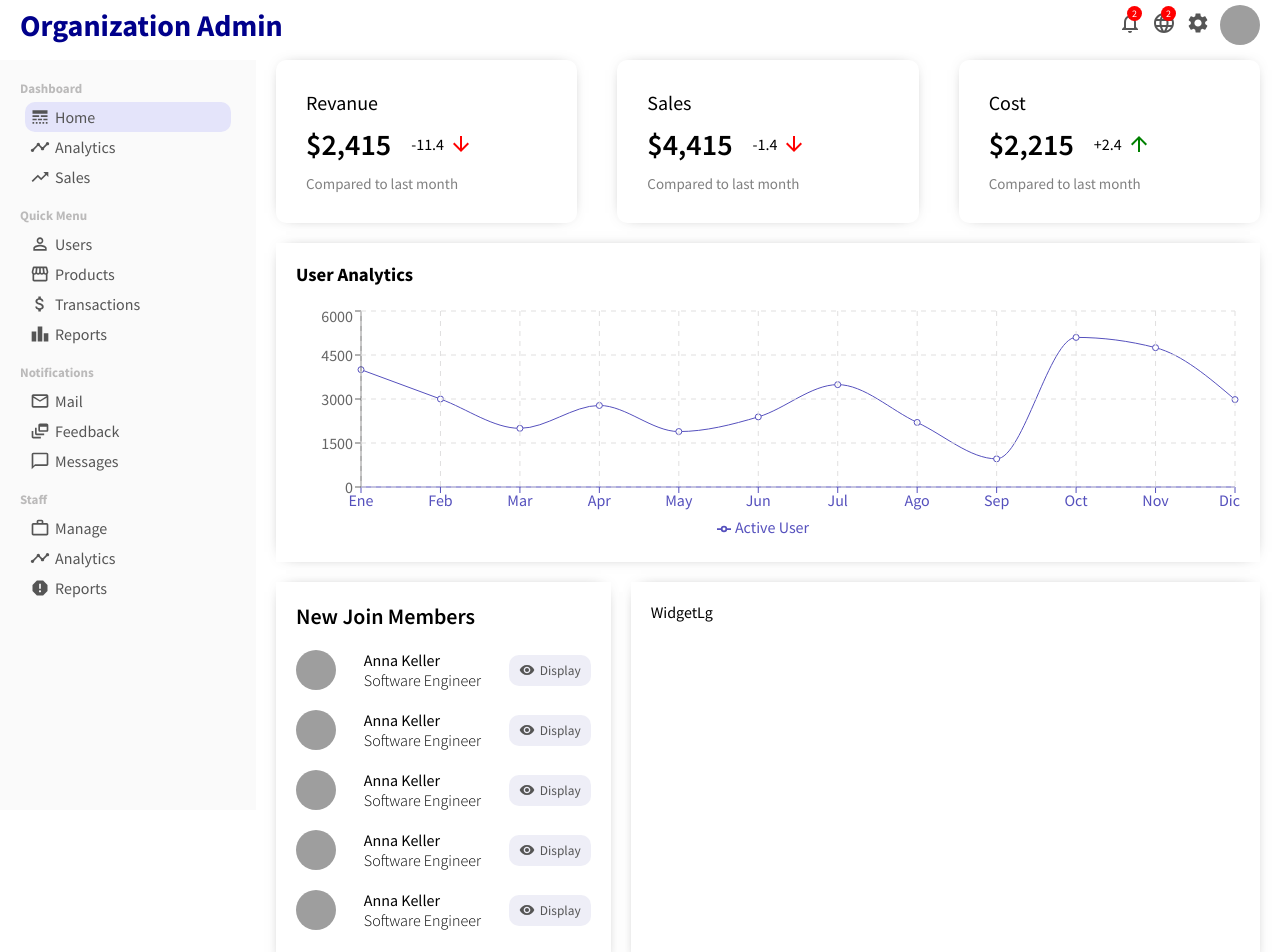
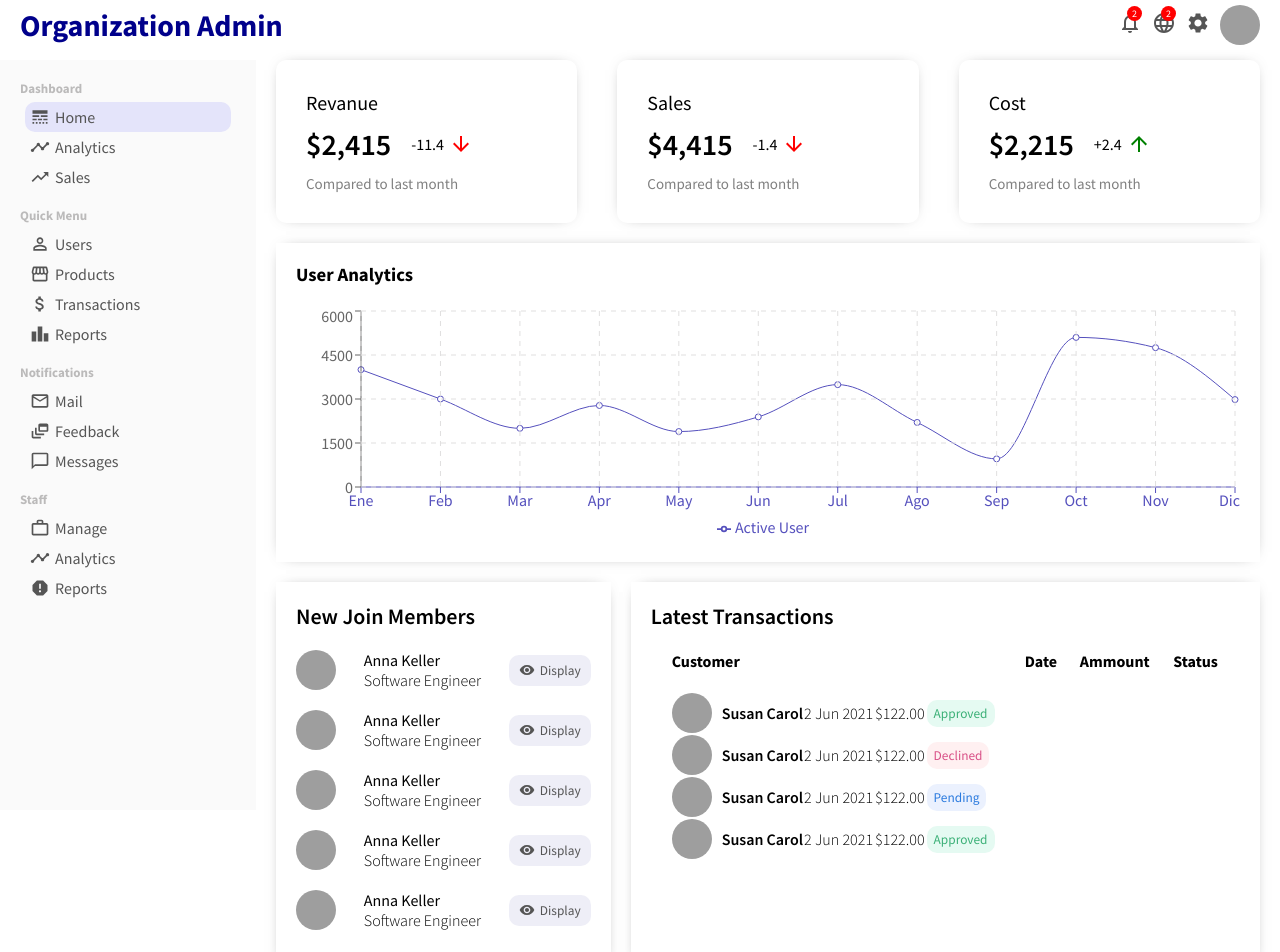
Before and after one commit to alejandropascuale/Organiation-Admin, a React (Create React App) app: page / in a window 1280 px wide. Shown: the top 952 px of the page. Built offline with nearby package versions, Linux system fonts and the light colour scheme; grey boxes are pictures that could not be loaded.

Commit message:
add sample data and format in widgetLg

```diff
--- a/src/components/widgetLg/WidgetLg.css
+++ b/src/components/widgetLg/WidgetLg.css
@@ -4,3 +4,46 @@
     box-shadow: 0px 0px 15px -10px rgb(0, 0, 0, 0.75);
     padding: 20px;
 }
+.widgetLgTitle {
+    font-size: 22px;
+    font-weight: 600;
+}
+.widgetLgTable {
+    width: 100%;
+    border-spacing: 20px;
+}
+.widgetLgTh {
+    text-align: left;
+}
+.widgetLgUser {
+    display: flex;
+    align-items: center;
+    font-weight: 600;
+}
+.widgetLgImg {
+    width: 40px;
+    height: 40px;
+    border-radius: 50%;
+    object-fit: cover;
+    margin-right: 10px;
+}
+.widgetLgDate, .widgetLgAmmount {
+    font-weight: 300;
+}
+.widgetLgButton {
+    padding: 5px 7px;
+    border: none;
+    border-radius: 10px;
+}
+.widgetLgButton.Approved {
+    background-color: #e5faf2;
+    color: #3bb077;
+}
+.widgetLgButton.Declined {
+    background-color: #fff0f1;
+    color: #d95087;
+}
+.widgetLgButton.Pending {
+    background-color: #ebf1fe;
+    color: #2a7ade;
+}
--- a/src/components/widgetLg/WidgetLg.jsx
+++ b/src/components/widgetLg/WidgetLg.jsx
@@ -1,9 +1,72 @@
 import './WidgetLg.css'
 
 export default function WidgetLg() {
+
+  const Button = ({ type }) => {
+    return <button className={`widgetLgButton ${type}`}>{type}</button>
+  }
+
   return (
     <div className='widgetLg'>
-      WidgetLg
+      <h3 className="widgetLgTitle">Latest Transactions</h3>
+      <table className="widgetLgTable">
+        <tr className="widgetLgTr">
+          <th className="widgetLgTh">Customer</th>
+          <th className="widgetLgTh">Date</th>
+          <th className="widgetLgTh">Ammount</th>
+          <th className="widgetLgTh">Status</th>
+        </tr>
+        <tr className="widgetLgTr">
+          <td className="widgetLgUser">
+            <img
+              src="https://cdn2.psychologytoday.com/assets/styles/manual_crop_1_91_1_1528x800/public/field_blog_entry_teaser_image/2018-04/shutterstockyulia_mayorova.jpg?itok=Kkr_Nqk5"
+              alt=""
+              className="widgetLgImg" />
+              <span className="widgetLgName">Susan Carol</span>
+              <td className="widgetLgDate">2 Jun 2021</td>
+              <td className="widgetLgAmmount">$122.00</td>
+              <td className="widgetLgStatus">
+                <Button type='Approved' />
+              </td>
+          </td>
+          <td className="widgetLgUser">
+            <img
+              src="https://cdn2.psychologytoday.com/assets/styles/manual_crop_1_91_1_1528x800/public/field_blog_entry_teaser_image/2018-04/shutterstockyulia_mayorova.jpg?itok=Kkr_Nqk5"
+              alt=""
+              className="widgetLgImg" />
+              <span className="widgetLgName">Susan Carol</span>
+              <td className="widgetLgDate">2 Jun 2021</td>
+              <td className="widgetLgAmmount">$122.00</td>
+              <td className="widgetLgStatus">
+                <Button type='Declined' />
+              </td>
+          </td>
+          <td className="widgetLgUser">
+            <img
+              src="https://cdn2.psychologytoday.com/assets/styles/manual_crop_1_91_1_1528x800/public/field_blog_entry_teaser_image/2018-04/shutterstockyulia_mayorova.jpg?itok=Kkr_Nqk5"
+              alt=""
+              className="widgetLgImg" />
+              <span className="widgetLgName">Susan Carol</span>
+              <td className="widgetLgDate">2 Jun 2021</td>
+              <td className="widgetLgAmmount">$122.00</td>
+              <td className="widgetLgStatus">
+                <Button type='Pending' />
+              </td>
+          </td>
+          <td className="widgetLgUser">
+            <img
+              src="https://cdn2.psychologytoday.com/assets/styles/manual_crop_1_91_1_1528x800/public/field_blog_entry_teaser_image/2018-04/shutterstockyulia_mayorova.jpg?itok=Kkr_Nqk5"
+              alt=""
+              className="widgetLgImg" />
+              <span className="widgetLgName">Susan Carol</span>
+              <td className="widgetLgDate">2 Jun 2021</td>
+              <td className="widgetLgAmmount">$122.00</td>
+              <td className="widgetLgStatus">
+                <Button type='Approved' />
+              </td>
+          </td>
+        </tr>
+      </table>
     </div>
   )
 }
```
